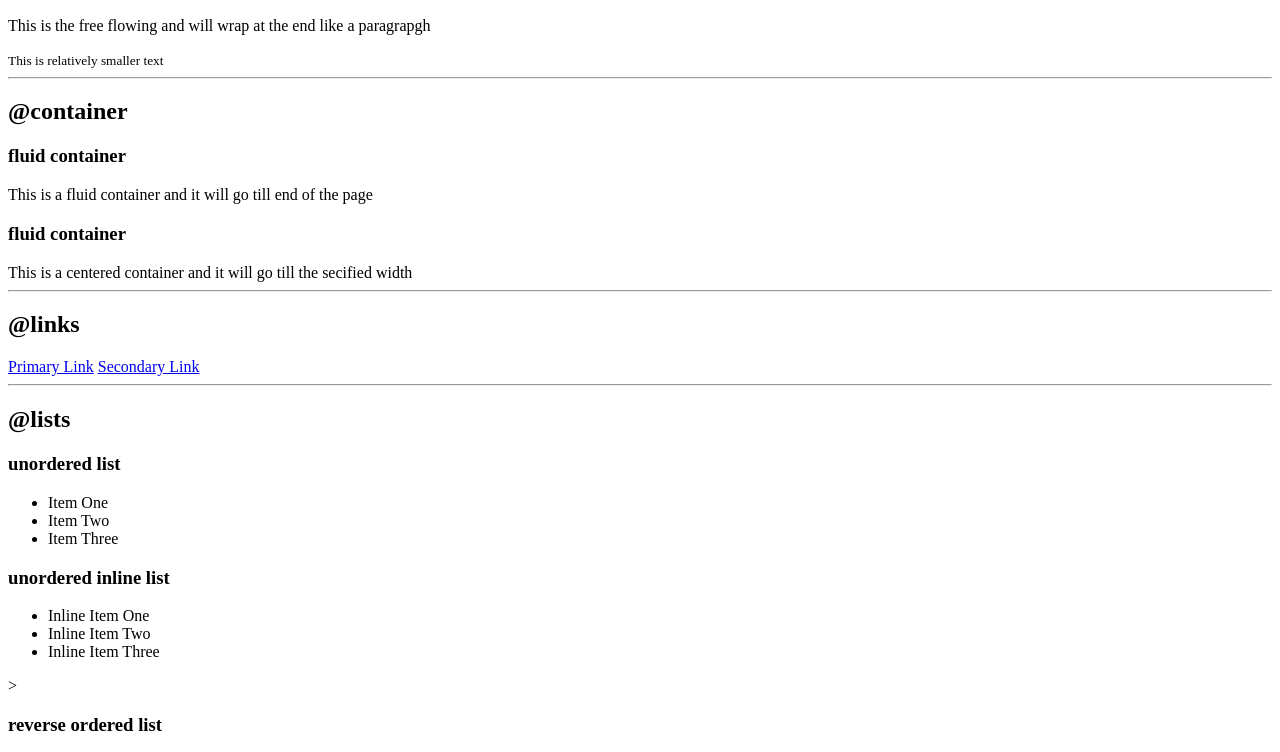
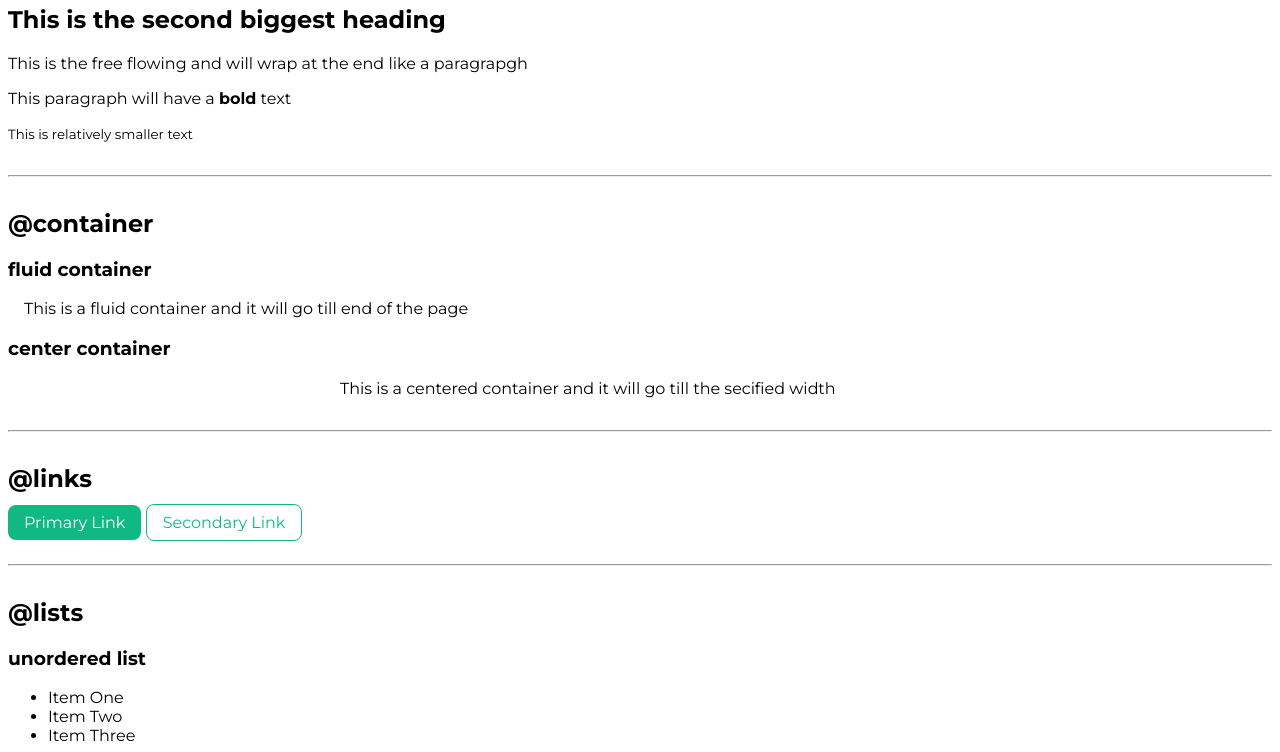
Before and after one commit to chudiwalepratik/Pratik-HTML-CSS, a plain HTML site: page index.html in a window 1280 px wide. Shown: the part 273-1025 px from the top of the page. Drawn offline with Linux system fonts and the light colour scheme.

Commit message:
wip: css

```diff
--- a/index.html
+++ b/index.html
@@ -5,6 +5,7 @@
     <meta http-equiv="X-UA-Compatible" content="IE=edge">
     <meta name="viewport" content="width=device-width, initial-scale=1.0">
     <title>Component library</title>
+    <link href="style.css" rel='stylesheet' />
 </head>
 <body>
 
@@ -17,6 +18,8 @@
   <h1>This is the biggest heading</h1>
   <h2>This is the second biggest heading</h2>
   <p>This is the free flowing and will wrap at the end like a paragrapgh</p>
+  <p>This paragraph will have a
+      <strong>bold</strong> text</p>
   <small>This is relatively smaller text</small>
 
   <hr>
@@ -24,16 +27,16 @@
   <h2>@container</h2>
 
   <h3>fluid container</h3>
-  <div>This is a fluid container and it will go till end of the page</div>
+  <div class ="container">This is a fluid container and it will go till end of the page</div>
 
-  <h3>fluid container</h3>
-  <div>This is a centered container and it will go till the secified width</div>
+  <h3>center container</h3>
+  <div class ="container container-center">This is a centered container and it will go till the secified width</div>
 
   <hr>
 
   <h2>@links</h2>
-  <a href="/">Primary Link</a>
-  <a href="/">Secondary Link</a>
+  <a class="link link-primary" href="/">Primary Link</a>
+  <a class="link link-secondary" href="/">Secondary Link</a>
 
   <hr>
 
--- /dev/null
+++ b/style.css
@@ -0,0 +1,44 @@
+@import url('https://fonts.googleapis.com/css2?family=Montserrat:wght@400;700&display=swap');
+
+body {
+    font-family: 'Montserrat', sans-serif;
+}
+:root
+{
+    --primary-color: #10B981;
+}
+/** container **/
+
+hr
+{
+    margin: 2rem 0rem;
+}
+.container
+{
+    padding: 0rem 1rem;
+}
+.container-center{
+    max-width: 600px;
+    margin: auto;
+}
+
+/** links **/
+
+.link
+{
+    text-decoration: none;
+    padding: 0.5rem 1rem;
+}
+.link-primary
+{
+    background-color: var(--primary-color);
+    border-radius: 0.5rem;
+    color: white;
+}
+
+.link-secondary
+{
+color: var(--primary-color);
+border-radius: 0.5rem;
+border: 1px solid var(--primary-color);
+}
```
